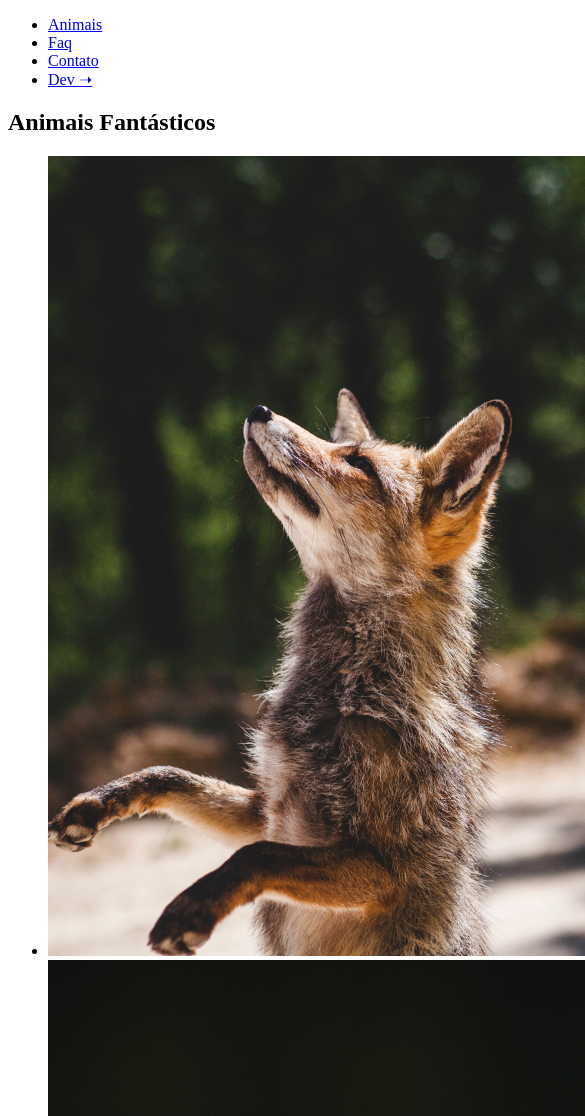
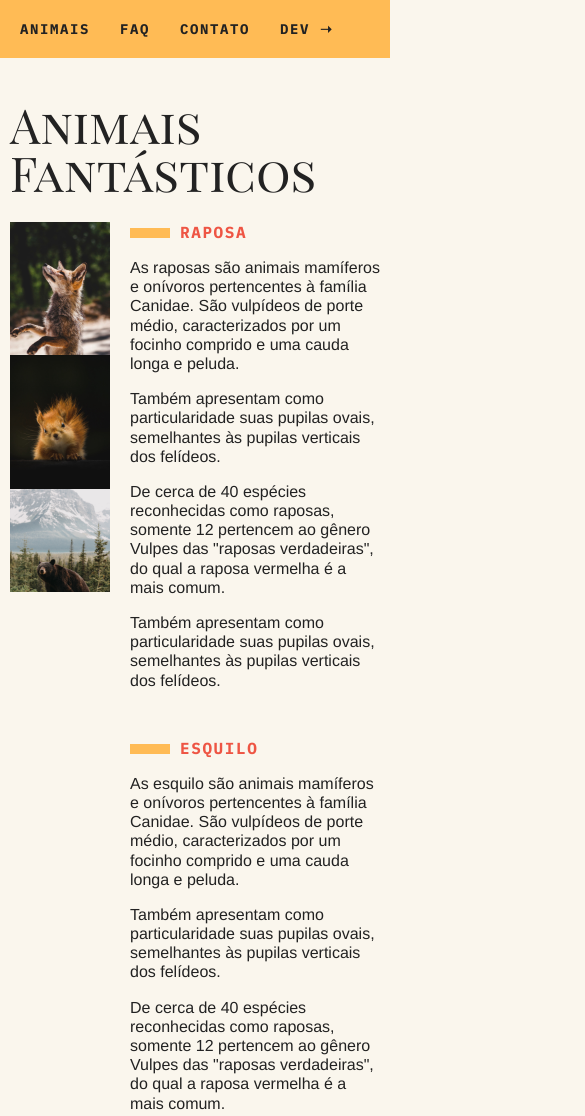
Before and after one commit to DiogoMalfatti/animaisFantasticos, a plain HTML site: page index.html in a window 390 px wide. Shown: the top 1116 px of the page, 585 px wide, since content can reach past the window. Drawn offline with Linux system fonts and the light colour scheme.

Commit message:
criado style css

```diff
--- a/css/style.css
+++ b/css/style.css
@@ -0,0 +1,225 @@
+body,
+h1,
+h2,
+ul,
+li,
+p,
+dl,
+dt,
+dd {
+  margin: 0px;
+  padding: 0px;
+}
+
+img {
+  display: block;
+  max-width: 100%;
+}
+
+ul {
+  list-style: none;
+}
+
+body {
+  background: #faf6ed;
+  color: #222;
+  -webkit-font-smoothing: antialiased;
+  display: grid;
+  grid-template-columns: 1fr, 120px, minmax(300px, 800px) 1fr;
+}
+
+.menu {
+  grid-column: 3 / 5;
+  margin-top: 2rem;
+  margin-bottom: 2rem;
+  background: #fb5;
+}
+
+.menu ul {
+  display: flex;
+  flex-wrap: wrap;
+  padding: 10px;
+}
+
+.menu li a {
+  display: block;
+  padding: 10px;
+  margin-right: 10px;
+  color: #222;
+  text-decoration: none;
+  font-family: "IBM Plex Mono", monospace;
+  font-weight: bold;
+  text-transform: uppercase;
+  font-size: 0.875rem;
+  letter-spacing: 0.1rem;
+}
+
+.grid-section {
+  grid-column: 2 / 4;
+  width: 100%;
+  box-sizing: border-box;
+  padding: 10px;
+  display: grid;
+  grid-template-columns: 90px, 300px, 1fr;
+  gap: 20px;
+  /* grid-gap: 20px; */
+  margin-bottom: 4rem;
+}
+
+.titulo {
+  font-family: "Playfair Display SC", Georgia;
+  font-size: 6rem;
+  line-height: 1;
+  font-weight: normal;
+  margin-bottom: 1rem;
+  grid-column: 1 / 4;
+}
+
+.animais h2 {
+  font-family: "IBM Plex Mono", monospace;
+  font-size: 1rem;
+  text-transform: uppercase;
+  letter-spacing: 0.1rem;
+  margin-bottom: 1rem;
+  color: #e54;
+}
+
+.animais h2::before {
+  content: "";
+  display: inline-block;
+  width: 40px;
+  height: 10px;
+  margin-right: 10px;
+  background: #fb5;
+}
+
+.animais p {
+  font-family: Helvetica, Arial;
+  line-height: 1.2;
+  margin-bottom: 1rem;
+}
+
+.animais-lista {
+  height: 370px;
+  overflow-y: scroll;
+  grid-column: 2;
+}
+
+.animais-lista::-webkit-scrollbar {
+  width: 18px;
+}
+
+.animais-lista::-webkit-scrollbar-thumb {
+  background: #fb5;
+  border-left: 4px solid #faf6ed;
+  border-right: 4px solid #faf6ed;
+}
+
+.animais-lista::-webkit-scrollbar-track {
+  background: #faf6ed;
+}
+
+.animais-descricao {
+  grid-column: 3;
+}
+
+.animais-descricao section {
+  margin-bottom: 3rem;
+}
+
+.faq-lista {
+  grid-column: 2 / 4;
+}
+
+.faq-lista dt {
+  font-family: "IBM Plex Mono", monospace;
+  font-weight: bold;
+  margin-top: 2rem;
+  margin-bottom: 0.5rem;
+  color: #e54;
+}
+
+.faq-lista dt::before {
+  content: "";
+  display: inline-block;
+  width: 20px;
+  height: 10px;
+  margin-right: 10px;
+  background: #fb5;
+}
+
+.faq-lista dd {
+  font-family: Helvetica, Arial;
+  margin-bottom: 0.5rem;
+  margin-left: 30px;
+}
+
+.mapa {
+  grid-column: 2;
+}
+
+.dados {
+  grid-column: 3;
+}
+
+.dados li {
+  margin-bottom: 1rem;
+  font-family: Helvetica, Arial;
+}
+
+.dados li a {
+  text-decoration: none;
+}
+
+.dados li::before {
+  content: "";
+  display: inline-block;
+  width: 20px;
+  height: 10px;
+  margin-right: 10px;
+  background: #fb5;
+}
+
+.copy {
+  grid-column: 3 / 5;
+  margin-bottom: 2rem;
+  background: #fb5;
+}
+
+.copy p {
+  padding: 20px;
+  font-family: "IBM Plex Mono", monospace;
+  font-weight: bold;
+}
+
+@media (max-width: 700px) {
+  body {
+    grid-template-columns: 1fr;
+  }
+  .menu,
+  .grid-section,
+  .copy {
+    grid-column: 1;
+  }
+  .grid-section {
+    grid-template-columns: 100px 1fr;
+    gap: 10px;
+  }
+  .animais-lista {
+    grid-column: 1;
+  }
+  .faq-lista,
+  .dados,
+  .mapa {
+    grid-column: 1 / 3;
+  }
+  .grid-section h1 {
+    font-size: 3rem;
+  }
+  .menu {
+    margin-top: 0px;
+  }
+  .copy {
+    margin-bottom: 0px;
+  }
+}
--- a/index.html
+++ b/index.html
@@ -3,6 +3,18 @@
   <head>
     <meta charset="UTF-8" />
     <meta name="viewport" content="width=device-width, initial-scale=1.0" />
+    <link rel="preconnect" href="https://fonts.googleapis.com" />
+    <link rel="preconnect" href="https://fonts.gstatic.com" crossorigin />
+    <link rel="preconnect" href="https://fonts.googleapis.com" />
+    <link rel="preconnect" href="https://fonts.gstatic.com" crossorigin />
+    <link
+      href="https://fonts.googleapis.com/css2?family=IBM+Plex+Mono:ital,wght@0,100;0,200;0,300;0,400;0,500;0,600;0,700;1,100;1,200;1,300;1,400;1,500;1,600;1,700&family=Playfair+Display+SC:ital,wght@0,400;0,700;0,900;1,400;1,700;1,900&display=swap"
+      rel="stylesheet"
+    />
+    <link
+      href="https://fonts.googleapis.com/css2?family=IBM+Plex+Mono:ital,wght@0,100;0,200;0,300;0,400;0,500;0,600;0,700;1,100;1,200;1,300;1,400;1,500;1,600;1,700&display=swap"
+      rel="stylesheet"
+    />
     <link rel="stylesheet" type="text/css" href="css/style.css" />
     <title>Animais Fantásticos</title>
   </head>
@@ -16,8 +28,8 @@
       </ul>
     </nav>
     <section class="grid-section animais" id="animais">
-      <h1>Animais Fantásticos</h1>
-      <ul>
+      <h1 class="titulo">Animais Fantásticos</h1>
+      <ul class="animais-lista">
         <li><img src="img/imagem1.jpg" alt="foto de uma raposa" /></li>
         <li><img src="img/imagem2.jpg" alt="foto de um esquilo" /></li>
         <li><img src="img/imagem3.jpg" alt="foto de um urso" /></li>
@@ -155,8 +167,8 @@
       </div>
     </section>
     <section class="grid-section faq" id="faq">
-      <h1>FAQ</h1>
-      <dl>
+      <h1 class="titulo">FAQ</h1>
+      <dl class="faq-lista">
         <dt>Qual a idade dos animais?</dt>
         <dd>
           As raposas são animais mamíferos e onívoros pertencentes à família
@@ -182,7 +194,7 @@
       </dl>
     </section>
     <section class="grid-section contato" id="contato">
-      <h1>Contato</h1>
+      <h1 class="titulo">Contato</h1>
       <div class="mapa">
         <img src="img/mapa.png" alt="foto de um mapa" />
       </div>
```
